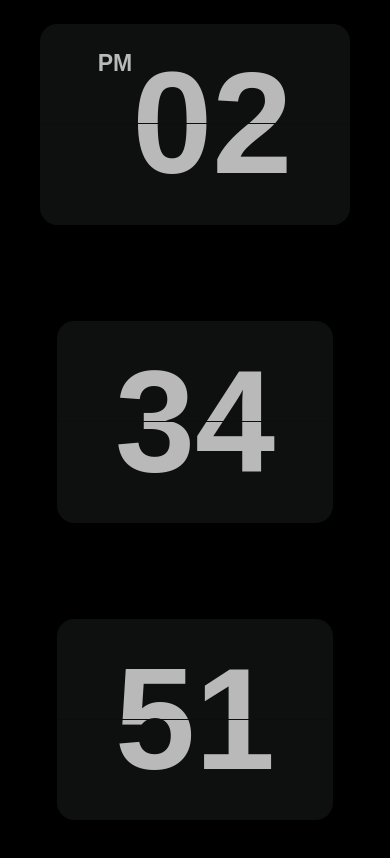
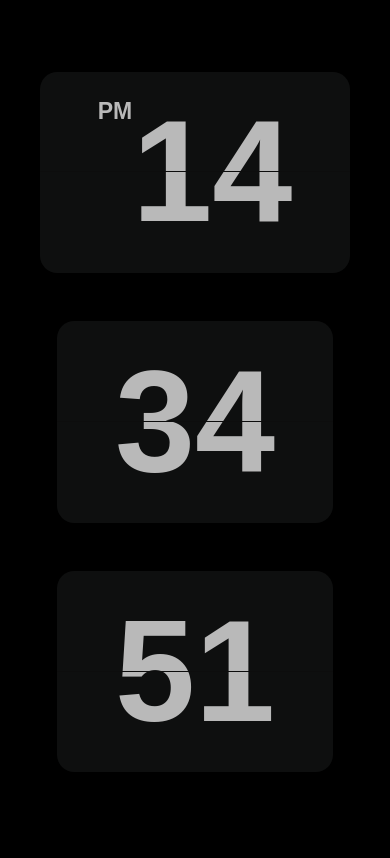
Before and after one commit to aakashsharma003/Apple-Flip-Clock, a plain HTML site: page index.html in a window 390 px wide. Drawn offline with Linux system fonts and the light colour scheme.

Commit message:
adding responsiveness

```diff
--- a/index.js
+++ b/index.js
@@ -3,34 +3,18 @@ const sec = document.getElementsByClassName("seconds");
 const mins = document.getElementsByClassName("minutes");
 const zon = document.getElementsByClassName("time-zone");
 const clock = setInterval(getTime, 1000);
+
 function getTime() {
   const date = new Date();
-  const zone = date.toLocaleTimeString().slice(8);
-  const hours = date.toLocaleTimeString().slice(0, 1);
+  const zone = date.toLocaleTimeString().slice(-2);
+  const hours = date.getHours();
   const minutes = date.getMinutes();
   const seconds = date.getSeconds();
+
   zon[0].innerHTML = `${zone}`;
-  if (hours < 10) {
-    hr[0].innerHTML = `0${hours}`;
-    hr[1].innerHTML = `0${hours}`;
-  } else {
-    hr[0].innerHTML = hours;
-    hr[1].innerHTML = hours;
-  }
 
-  if (minutes < 10) {
-    mins[0].innerHTML = `0${minutes}`;
-    mins[1].innerHTML = `0${minutes}`;
-  } else {
-    mins[0].innerHTML = minutes;
-    mins[1].innerHTML = minutes;
-  }
-
-  if (seconds < 10) {
-    sec[0].innerHTML = `0${seconds}`;
-    sec[1].innerHTML = `0${seconds}`;
-  } else {
-    sec[0].innerHTML = seconds;
-    sec[1].innerHTML = seconds;
-  }
+  hr[0].innerHTML = hr[1].innerHTML = hours < 10 ? `0${hours}` : hours;
+  mins[0].innerHTML = mins[1].innerHTML =
+    minutes < 10 ? `0${minutes}` : minutes;
+  sec[0].innerHTML = sec[1].innerHTML = seconds < 10 ? `0${seconds}` : seconds;
 }
--- a/style.css
+++ b/style.css
@@ -6,6 +6,7 @@
   font-size: 3rem;
   font-weight: 600;
 }
+
 body {
   background-color: #000;
   color: #b9b9b9;
@@ -15,6 +16,7 @@ body {
   justify-content: center;
   align-items: center;
 }
+
 .container {
   display: flex;
   flex-direction: column;
@@ -22,6 +24,7 @@ body {
   align-items: center;
   max-width: 100vw;
 }
+
 .hours-box,
 .seconds-box,
 .minutes-box {
@@ -29,17 +32,21 @@ body {
   flex-direction: column;
   margin: 1rem;
 }
+
 .hours-box .top {
   display: flex;
 }
+
 .hours-box .bottom {
   padding-left: 0.64em;
 }
+
 .time-zone {
   justify-self: flex-start;
   align-self: flex-start;
   font-size: 0.16em;
 }
+
 .top,
 .bottom {
   height: 0.7em;
@@ -51,20 +58,35 @@ body {
   background-color: #0e0f0f;
   overflow: hidden;
 }
+
 .top {
   border-top-left-radius: 0.12em;
   border-top-right-radius: 0.12em;
   border-bottom: 1px solid rgba(0, 0, 0, 0.1);
 }
+
 .bottom {
   display: flex;
   align-items: flex-end;
   border-bottom-left-radius: 0.12em;
   border-bottom-right-radius: 0.12em;
 }
+
 @media (min-width: 600px) {
-  /* … */
   .container {
     flex-direction: row;
   }
 }
+
+/* Additional responsive styling */
+@media (max-width: 600px) {
+  .container {
+    flex-direction: column;
+  }
+
+  .hours-box,
+  .minutes-box,
+  .seconds-box {
+    margin: 0.5rem;
+  }
+}
```
Also changed, not shown: index.html (+0 -3 lines).
